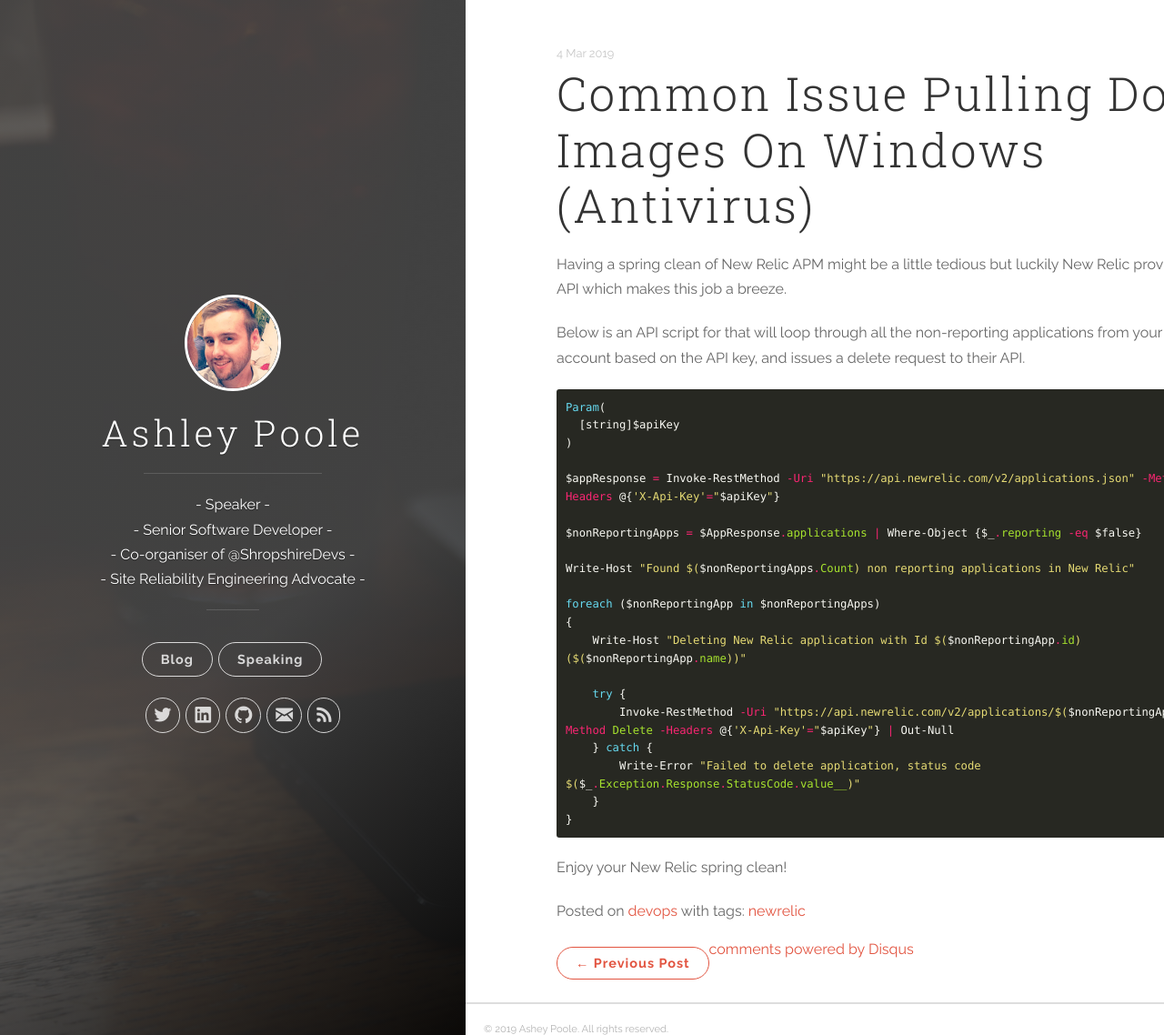
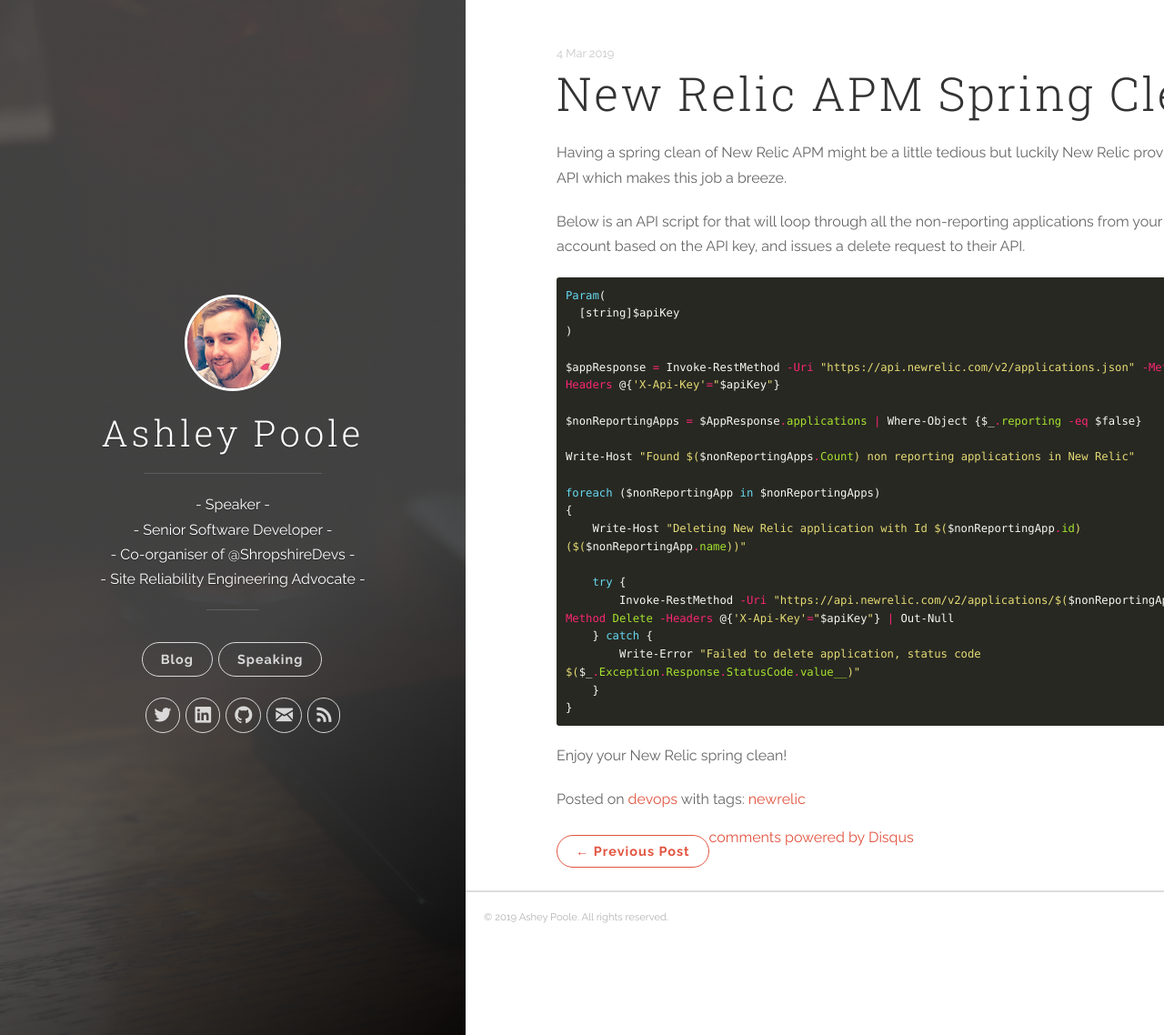
Before and after one commit to AshleyPoole/ashleypoole.github.io, a Jekyll site: the page built from _posts/2019-03-04-delete-newrelic-applications.md, in a window 1280 px wide and 1138 px high. Shown: the whole window at 91% size. Built offline with Jekyll 4.4.1, drawn with Linux system fonts in a browser that asks for light colours; comment, search, counter and statistics services are not loaded.

Commit message:
Update 2019-03-04-delete-newrelic-applications.md

```diff
--- a/_posts/2019-03-04-delete-newrelic-applications.md
+++ b/_posts/2019-03-04-delete-newrelic-applications.md
@@ -1,6 +1,6 @@
 ---
 layout: post
-title: Common Issue Pulling Docker Images On Windows (Antivirus)
+title: New Relic APM Spring Clean
 date: 2019-03-04 19:20
 categories: [devops]
 tags: [newrelic]
```
